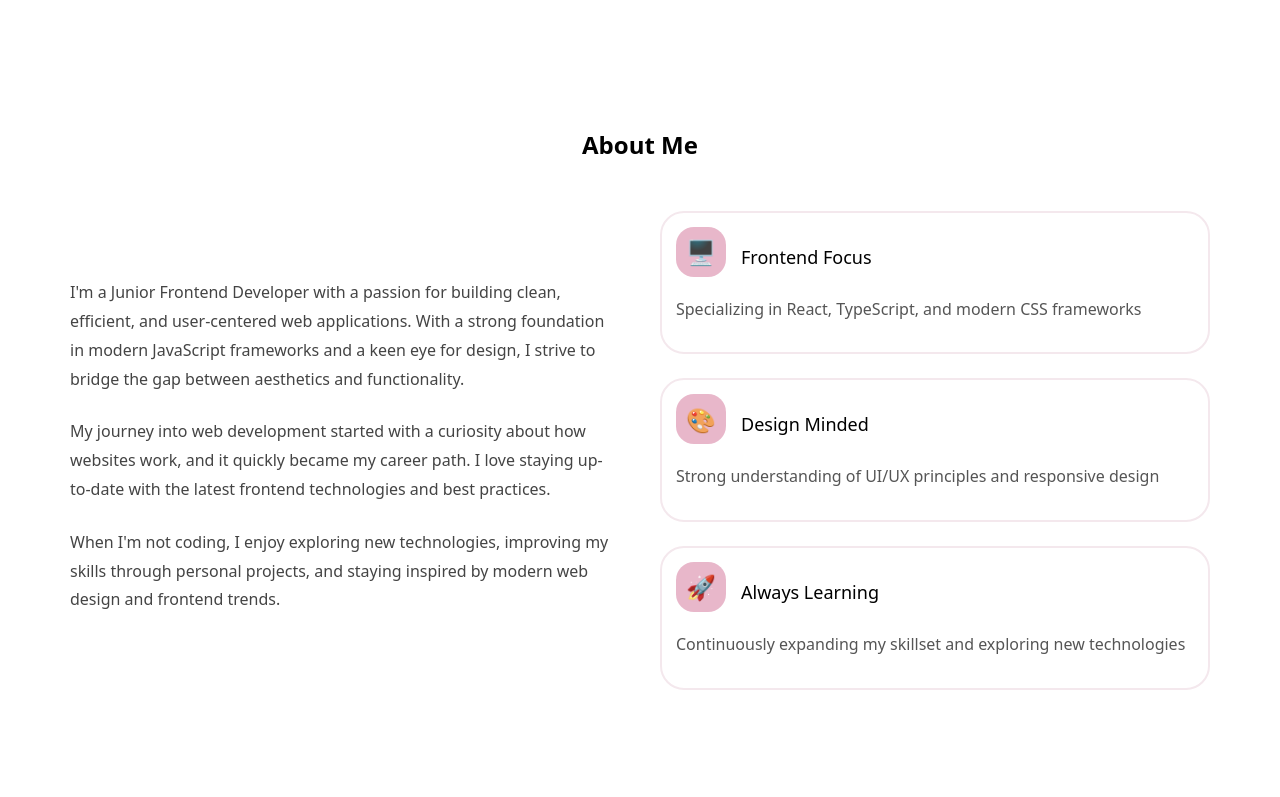
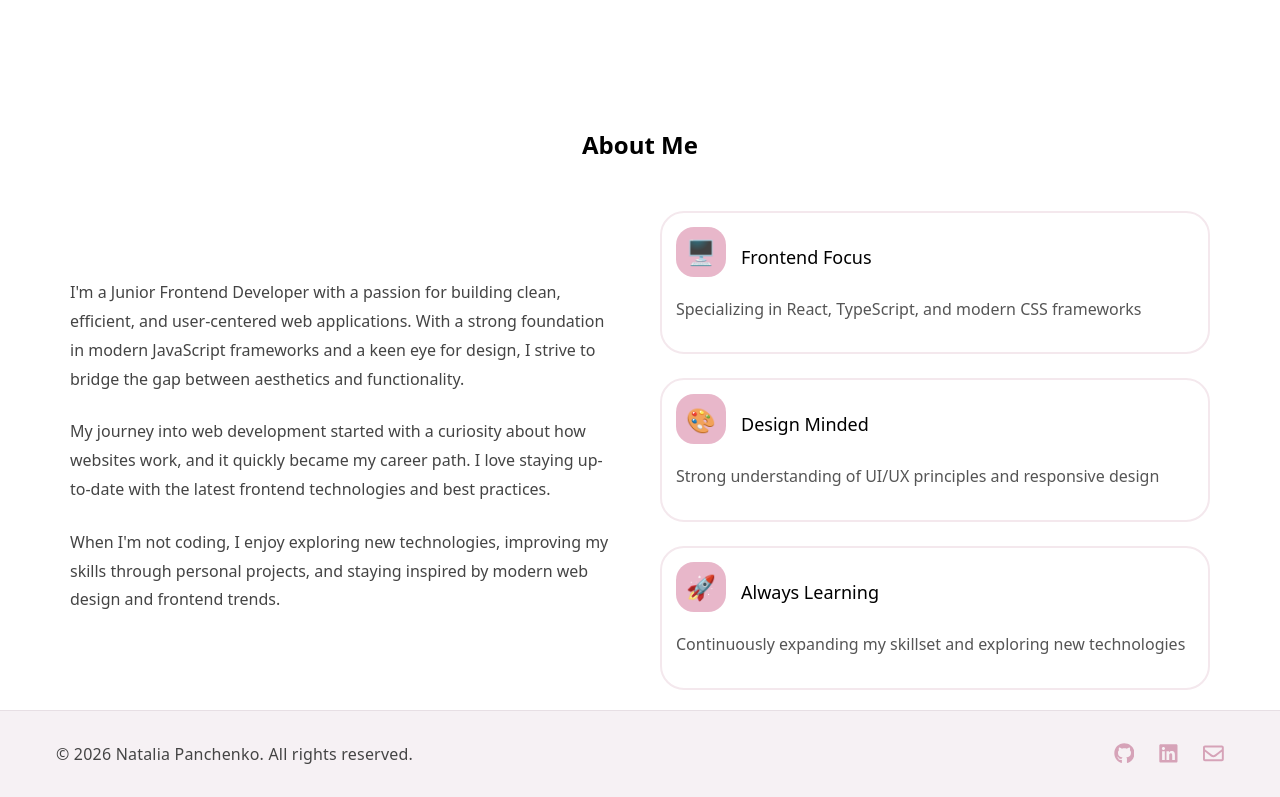
Before and after one commit to NataliaPanchenko/personal-portfolio, a Next.js app: page / in a window 1280 px wide. Shown: the part 718-1515 px from the top of the page. Before the commit the page ends 1428 px from the top, so only its background shows below. Built offline with nearby package versions, Linux system fonts and the light colour scheme.

Commit message:
add footer

```diff
--- /dev/null
+++ b/components/Footer.js
@@ -0,0 +1,82 @@
+import styled from "styled-components";
+import { FaGithub, FaLinkedin, FaRegEnvelope } from "react-icons/fa";
+
+export default function Footer() {
+  return (
+    <FooterWrapper>
+      <Container>
+        <Copyright>© 2026 Natalia Panchenko. All rights reserved.</Copyright>
+
+        <Icons>
+          <IconLink
+            href="https://github.com/NataliaPanchenko"
+            target="_blank"
+            aria-label="GitHub"
+            rel="noopener noreferrer"
+          >
+            <FaGithub />
+          </IconLink>
+
+          <IconLink
+            href="https://www.linkedin.com/in/nataliapanchenko/"
+            target="_blank"
+            aria-label="LinkedIn"
+            rel="noopener noreferrer"
+          >
+            <FaLinkedin />
+          </IconLink>
+
+          <IconLink href="mailto:nataliipanchenko@gmail.com" aria-label="Email">
+            <FaRegEnvelope />
+          </IconLink>
+        </Icons>
+      </Container>
+    </FooterWrapper>
+  );
+}
+
+const FooterWrapper = styled.footer`
+  width: 100%;
+  border-top: 1px solid var(--border-color);
+  background: var(--mobile-menu-bg);
+`;
+
+const Container = styled.div`
+  max-width: 1200px;
+  margin: 0 auto;
+  padding: 1rem;
+  display: flex;
+  align-items: center;
+  justify-content: space-between;
+  gap: 1rem;
+  @media (max-width: 768px) {
+    flex-direction: column;
+    text-align: center;
+  }
+`;
+
+const Copyright = styled.p`
+  font-size: 1rem;
+  color: var(--text-color);
+  font-weight: 400;
+  letter-spacing: 0.2px;
+`;
+
+const Icons = styled.div`
+  display: flex;
+  align-items: center;
+  gap: 1.5rem;
+`;
+
+const IconLink = styled.a`
+  color: var(--main-color);
+  font-size: 1.3rem;
+  display: flex;
+  align-items: center;
+  justify-content: center;
+  transition: all 0.25s ease;
+  &:hover {
+    transform: scale(1.2);
+    color: var(--icon-hover);
+  }
+`;
--- a/components/Header.js
+++ b/components/Header.js
@@ -109,7 +109,7 @@ const DesktopNavigation = styled.nav`
   display: flex;
   align-items: center;
   gap: 50px;
-
+  z-index: 1000;
   @media (max-width: 768px) {
     display: none;
   }
@@ -181,14 +181,11 @@ const MobileMenu = styled.div`
   flex-direction: column;
   gap: 28px;
   border-bottom: 1px solid var(--border-color);
-
+  z-index: 2000;
   transform: ${({ $isOpen }) =>
     $isOpen ? "translateY(0)" : "translateY(-120%)"};
-
   opacity: ${({ $isOpen }) => ($isOpen ? 0.8 : 0)};
-
   pointer-events: ${({ $isOpen }) => ($isOpen ? "all" : "none")};
-
   transition: 0.35s ease;
 `;
 
@@ -198,7 +195,6 @@ const MobileLink = styled.a`
   font-size: 20px;
   font-weight: 500;
   transition: 0.3s;
-
   &:hover {
     color: var(--nav-hover-color);
   }
--- a/components/ProfileIntro.js
+++ b/components/ProfileIntro.js
@@ -64,13 +64,10 @@ const Wrapper = styled.section`
   flex-direction: column;
   align-items: center;
   justify-content: center;
-
   padding: 60px 20px;
   text-align: center;
-
   opacity: ${({ $loaded }) => ($loaded ? 1 : 0)};
   animation: ${({ $loaded }) => ($loaded ? fadeUp : "none")} 0.8s ease-out;
-
   @media (min-width: 768px) {
     padding: 90px 20px;
   }
@@ -83,8 +80,8 @@ const ImageWrapper = styled.div`
   overflow: hidden;
   border: 4px solid var(--main-color);
   box-shadow: 0 10px 30px var(--box-shadow-color);
-
   animation: ${float} 4s ease-in-out infinite;
+  z-index: 1;
 `;
 
 const Badge = styled.div`
@@ -127,7 +124,7 @@ const ButtonGroup = styled.div`
 `;
 
 const PrimaryButton = styled.button`
-  background: var(--primary-button);
+  background: var(--main-color);
   color: white;
   border: none;
   padding: 12px 18px;
@@ -138,14 +135,14 @@ const PrimaryButton = styled.button`
 
   &:hover {
     transform: translateY(-2px);
-    background: var(--primary-button-bg);
+    background: var(--main-color-bg);
   }
 `;
 
 const SecondaryButton = styled.button`
   background: transparent;
-  color: var(--primary-button);
-  border: 2px solid var(--primary-button);
+  color: var(--main-color);
+  border: 2px solid var(--main-color);
   padding: 10px 18px;
   border-radius: 999px;
   font-weight: 500;
--- a/package.json
+++ b/package.json
@@ -1,5 +1,5 @@
 {
-  "name": "dont-forget-to-change-the-project-name",
+  "name": "personal-portfolio",
   "version": "0.0.0-unreleased",
   "private": true,
   "scripts": {
@@ -16,6 +16,7 @@
     "next": "13.4.8",
     "react": "18.2.0",
     "react-dom": "18.2.0",
+    "react-icons": "^5.6.0",
     "styled-components": "^6.0.2"
   },
   "devDependencies": {
--- a/pages/index.js
+++ b/pages/index.js
@@ -1,6 +1,7 @@
 import AboutSection from "@/components/AboutSection/AboutSection";
 import Header from "@/components/Header";
 import ProfileIntro from "@/components/ProfileIntro";
+import Footer from "@/components/Footer";
 
 export default function HomePage() {
   return (
@@ -8,6 +9,7 @@ export default function HomePage() {
       <Header />
       <ProfileIntro />
       <AboutSection />
+      <Footer />
     </>
   );
 }
--- a/styles.js
+++ b/styles.js
@@ -14,13 +14,14 @@ export default createGlobalStyle`
     --badge-bg: #f6e6ef;
     --badge-color: #c98aa6;
     --subtitle-color: #666;
-    --primary-button: #d6a3b8;
-    --primary-button-bg: #c78aa3;
+    --main-color: #d6a3b8;
+    --main-color-bg: #c78aa3;
     --text-color: #444;
     --card-border: #f4e8ed;
     --box-shadow: rgba(0, 0, 0, 0.06);
     --icon-bg: #e8b7ca;
     --text-dark-color: #555;
+    --icon-hover: #6d455a;
   }
 
   *,
```
Also changed, not shown: 1 other file (tests, documents, lock files or other folders).
